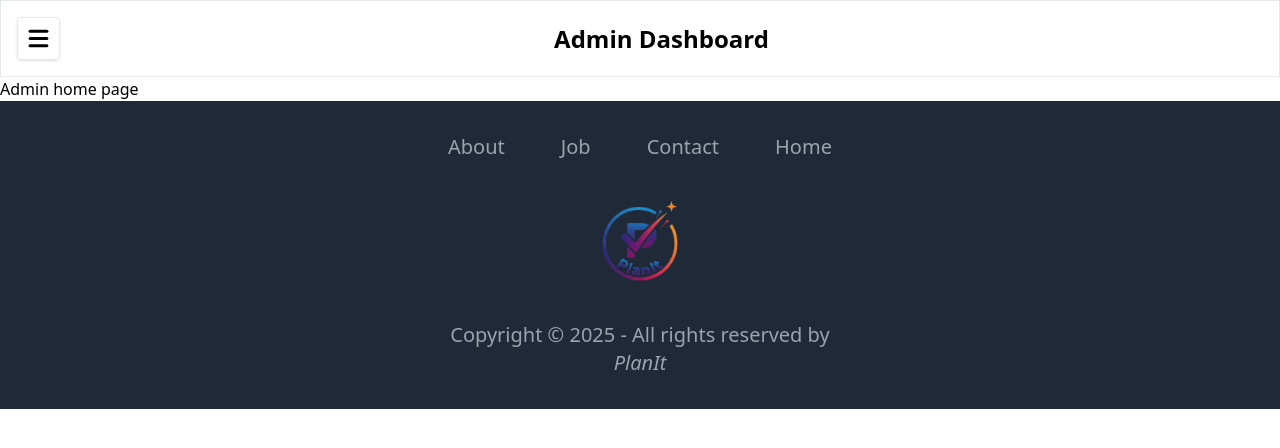
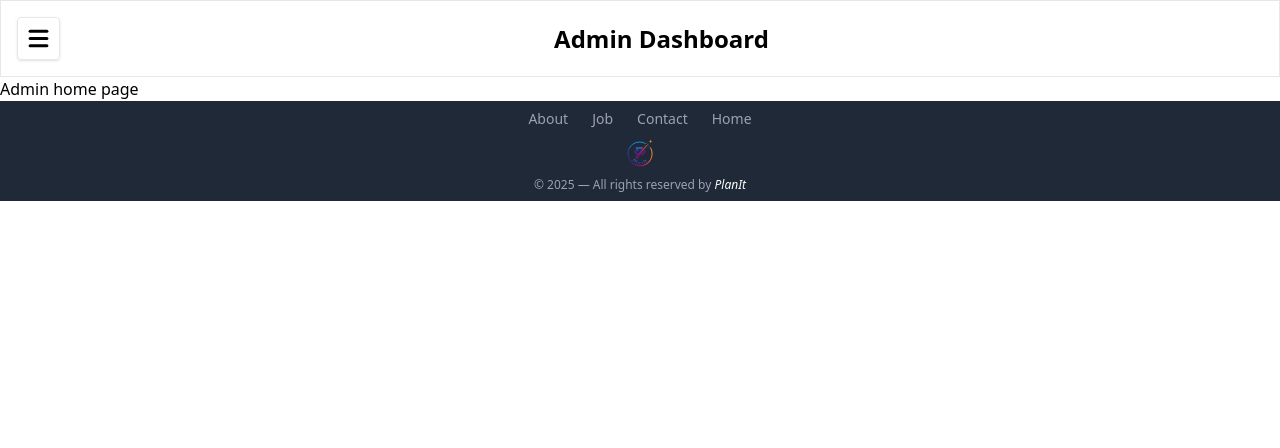
Before and after one commit to rishikesh-babu/Event-Management, a React (Vite) app in the folder client/: page /admin in a window 1280 px wide. Shown: the top 448 px of the page. Built offline with nearby package versions, Linux system fonts and the light colour scheme; no server answers.

Commit message:
Profile page

```diff
--- a/client/src/Components/Admin/AdminFooter.jsx
+++ b/client/src/Components/Admin/AdminFooter.jsx
@@ -1,36 +1,30 @@
 import React from "react";
-import { Link } from 'react-router-dom';
+import { Link } from "react-router-dom";
+
 export default function AdminFooter() {
   return (
-        <footer className="px-1 py-8 text-gray-400 bg-gray-800 flex flex-col justify-between gap-8">
+    <footer className="px-2 py-2 text-gray-400 bg-gray-800 flex flex-col items-center gap-2">
       {/* Top Links */}
-            <div className=" text-lg sm:text-xl text-nowrap flex justify-around sm:justify-center sm:gap-14">
-                <Link to="/about" className="hover:text-white">
-                    About
-                </Link>
-                <Link to="/job" className="hover:text-white">
-                    Job
-                </Link>
-                <Link to="/contact" className="hover:text-white">
-                    Contact
-                </Link>
-                <Link to="/" className="hover:text-white">
-                    Home
-                </Link>
+      <div className="text-xs sm:text-sm flex flex-wrap justify-center gap-6">
+        <Link to="/about" className="hover:text-white">About</Link>
+        <Link to="/job" className="hover:text-white">Job</Link>
+        <Link to="/contact" className="hover:text-white">Contact</Link>
+        <Link to="/" className="hover:text-white">Home</Link>
       </div>
 
-            {/* Logo (optional placeholder) */}
-            <div className="flex justify-center ">
+      {/* Logo */}
+      <div className="flex justify-center">
         <img
           src="/logo.png"
           alt="logo"
-                    className="size-24 "
+          className="w-8 h-8"
         />
       </div>
 
       {/* Copyright */}
-            <p className="text-lg sm:text-xl text-center text-wrap text-gray-400">
-                Copyright &copy; {new Date().getFullYear()} - All rights reserved by <div className="italic">PlanIt</div>
+      <p className="text-xs text-center text-gray-400">
+        © {new Date().getFullYear()} — All rights reserved by{" "}
+        <span className="italic text-white">PlanIt</span>
       </p>
     </footer>
   );
--- a/client/src/Components/User/Footer.jsx
+++ b/client/src/Components/User/Footer.jsx
@@ -1,36 +1,30 @@
 import React from "react";
-import { Link } from 'react-router-dom';
+import { Link } from "react-router-dom";
+
 export default function Footer() {
   return (
-        <footer className="px-1 py-8 text-gray-400 bg-gray-800 flex flex-col justify-between gap-8">
+    <footer className="px-2 py-3 text-gray-400 bg-gray-800 flex flex-col items-center gap-3">
       {/* Top Links */}
-            <div className=" text-lg sm:text-xl text-nowrap flex justify-around sm:justify-center sm:gap-14">
-                <Link to="/" className="hover:text-white">
-                    Home
-                </Link>
-                <Link to="/about" className="hover:text-white">
-                    About
-                </Link>
-                <Link to="/contact" className="hover:text-white">
-                    Contact
-                </Link>
-                <Link to="/admin/event" className="hover:text-white">
-                    Admin Login
-                </Link>
+      <div className="text-sm sm:text-base flex flex-wrap justify-center gap-6">
+        <Link to="/" className="hover:text-white">Home</Link>
+        <Link to="/about" className="hover:text-white">About</Link>
+        <Link to="/contact" className="hover:text-white">Contact</Link>
+        <Link to="/admin/event" className="hover:text-white">Admin</Link>
       </div>
 
-            {/* Logo (optional placeholder) */}
-            <div className="flex justify-center ">
+      {/* Logo */}
+      <div className="flex justify-center">
         <img
           src="/logo.png"
           alt="logo"
-                    className="size-24 "
+          className="w-10 h-10"
         />
       </div>
 
       {/* Copyright */}
-            <p className=" text-lg sm:text-xl text-center text-wrap text-gray-400">
-                Copyright &copy; {new Date().getFullYear()} - All rights reserved by <div className="italic">PlanIt</div>
+      <p className="text-xs sm:text-sm text-center text-gray-400">
+        © {new Date().getFullYear()} — All rights reserved by{" "}
+        <span className="italic text-white">PlanIt</span>
       </p>
     </footer>
   );
--- a/client/src/Pages/User/Profile.jsx
+++ b/client/src/Pages/User/Profile.jsx
@@ -1,48 +1,103 @@
-import React, { useEffect, useState } from 'react'
-import axiosInstance from '../../Config/axiosInstance'
+import React, { useEffect, useState } from "react";
+import axiosInstance from "../../Config/axiosInstance";
 
 export default function Profile() {
-    const [userDetails, setUserDetails] = useState(null)
-    const [loading, setLoading] = useState(false)
+  const [userDetails, setUserDetails] = useState(null);
+  const [loading, setLoading] = useState(false);
+  const [selectedImage, setSelectedImage] = useState(null);
 
   useEffect(() => {
-        fetchUserDetails()
-    }, [])
-
-    console.log('userDetails :>> ', userDetails);
+    fetchUserDetails();
+  }, []);
 
   function fetchUserDetails() {
-        setLoading(true)
+    setLoading(true);
     axiosInstance({
-            method: 'GET',
-            url: '/user'
+      method: "GET",
+      url: "/user",
     })
       .then((res) => {
-                setUserDetails(res?.data?.data)
+        setUserDetails(res?.data?.data);
       })
       .catch((err) => {
-                console.log('err :>> ', err);
+        console.log("Error fetching user details:", err);
       })
       .finally(() => {
-                setLoading(false)
-            })
+        setLoading(false);
+      });
   }
+
+  // 🖼️ Handle image change
+  function handleImageChange(e) {
+    const file = e.target.files[0];
+    if (file) {
+      setSelectedImage(URL.createObjectURL(file)); // preview the selected image
+    }
+  }
+
   return (
-        <div>
-            <div>
+    <div className="flex justify-center mt-10">
+      <div className="bg-white rounded-lg shadow-lg p-6 w-full max-w-md">
+        <h1 className="text-2xl font-semibold text-gray-800 mb-4 text-center">
           Profile
+        </h1>
+
+        {loading && <div className="text-center text-gray-500">Loading...</div>}
+
+        {userDetails && (
+          <div className="flex flex-col items-center gap-4">
+            {/* 👇 Profile Picture + Upload Line */}
+            <div className="flex flex-col items-center gap-2">
+              <img
+  src={
+    selectedImage
+      ? selectedImage
+      : "/userprofilepic.jpg" // path relative to /public folder
+  }
+  alt="User Avatar"
+  className="w-24 h-24 rounded-full border border-gray-300 object-cover"
+/>
+
+
+              {/* Upload Photo Button */}
+              <label className="cursor-pointer text-sm text-blue-600 hover:underline">
+                Change Photo
+                <input
+                  type="file"
+                  accept="image/*"
+                  onChange={handleImageChange}
+                  className="hidden"
+                />
+              </label>
             </div>
 
-            {loading && (
-                <div>
-                    Loading
+            {/* User Info */}
+            <div className="text-center">
+              <h2 className="text-xl font-medium text-gray-800">
+                {userDetails?.name || "No Name"}
+              </h2>
+              <p className="text-gray-500">{userDetails?.email}</p>
+              <p className="text-sm text-gray-500 capitalize">
+                Role: {userDetails?.role || "User"}
+              </p>
+              <p className="text-sm text-gray-500">
+                Joined:{"October 2,2025"}
+
+              </p>
             </div>
-            )}
 
-            {userDetails && (
-                <div>
+            {/* Buttons */}
+            <div className="flex gap-3 mt-4">
+              <button className="bg-blue-600 text-white px-4 py-2 rounded hover:bg-blue-700">
+                Edit Profile
+              </button>
+              <button className="bg-gray-300 text-gray-800 px-4 py-2 rounded hover:bg-gray-400">
+                Change Password
+              </button>
+            </div>
           </div>
         )}
       </div>
-    )
+    </div>
+  );
 }
```
Also changed, not shown: client/public/userprofilepic.jpg (added). Lines whose indentation alone changed are shown as unchanged.
